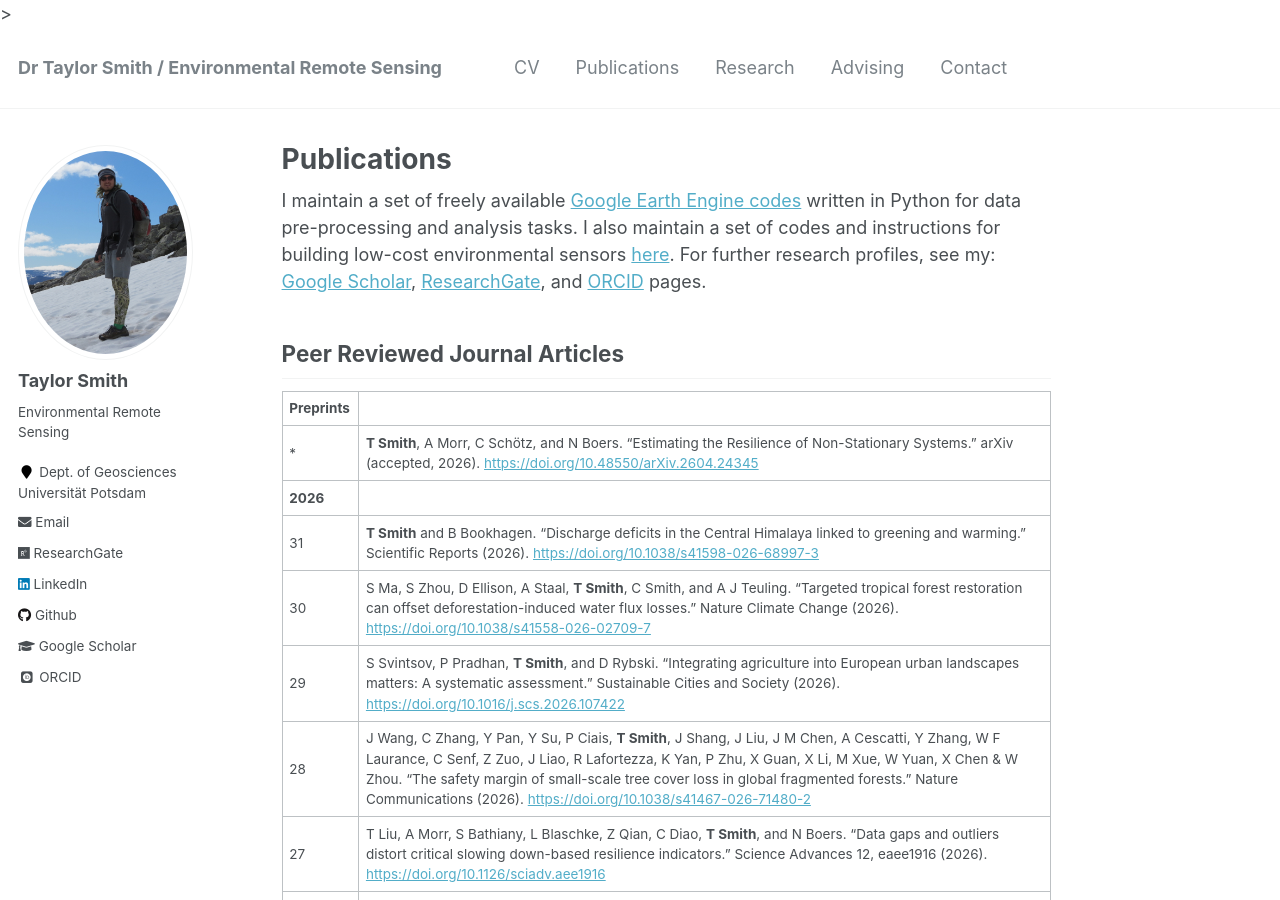
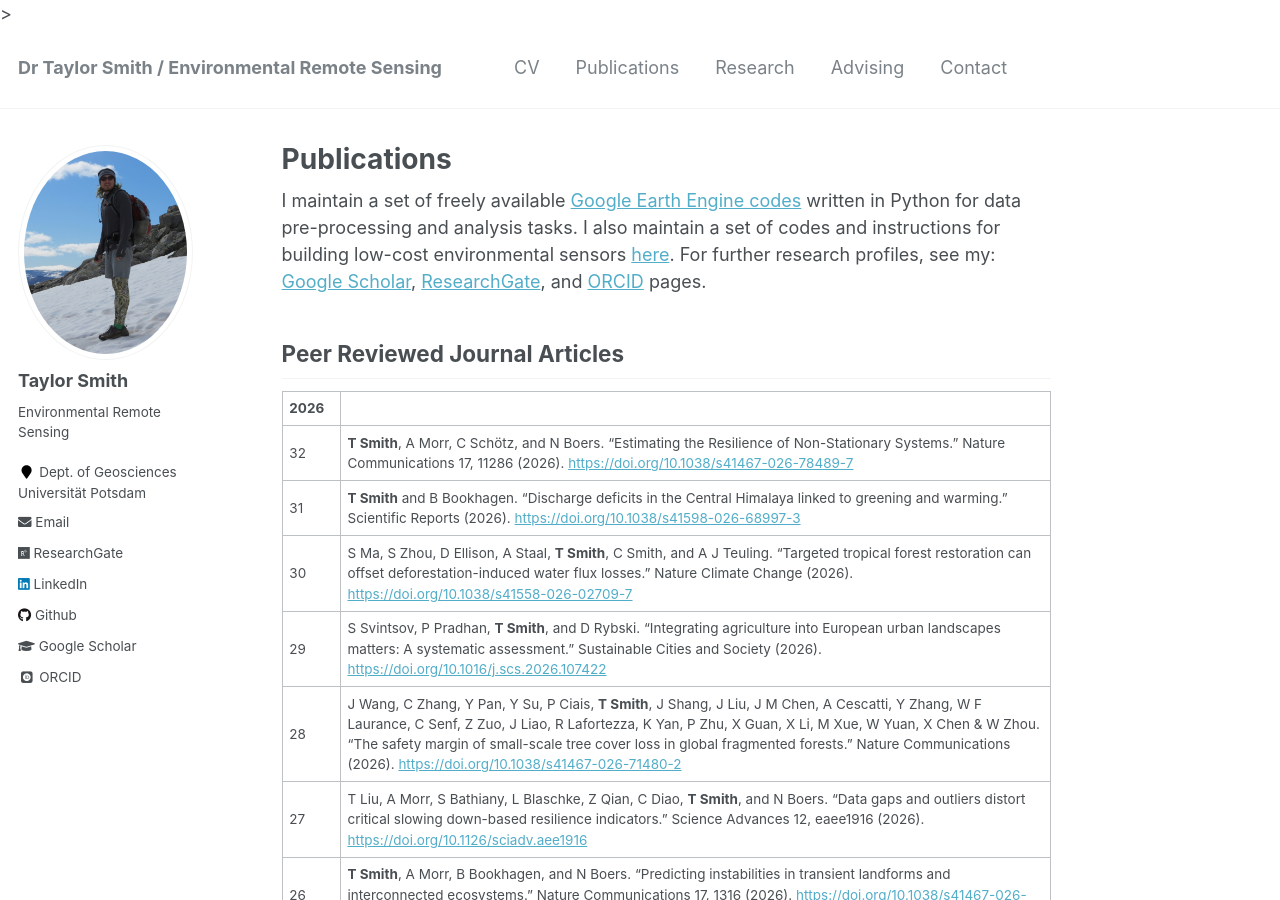
Before and after one commit to tasmi/tasmi.github.io, a Jekyll site: the page built from _pages/publications.md, in a window 1280 px wide and 900 px high. Built offline with Jekyll 4.4.1, drawn with Linux system fonts in a browser that asks for light colours; some web fonts are replaced.

Commit message:
Update publications.md

```diff
--- a/_pages/publications.md
+++ b/_pages/publications.md
@@ -9,9 +9,8 @@ I maintain a set of freely available [Google Earth Engine codes](https://github.
 
 ## Peer Reviewed Journal Articles
 
-| **Preprints**
-* | **T Smith**, A Morr, C Schötz, and N Boers. "Estimating the Resilience of Non-Stationary Systems." arXiv (accepted, 2026). [https://doi.org/10.48550/arXiv.2604.24345](https://doi.org/10.48550/arXiv.2604.24345)
 | **2026**
+32 | **T Smith**, A Morr, C Schötz, and N Boers. "Estimating the Resilience of Non-Stationary Systems." Nature Communications 17, 11286 (2026). [https://doi.org/10.1038/s41467-026-78489-7](https://doi.org/10.1038/s41467-026-78489-7)
 31 | **T Smith** and B Bookhagen. "Discharge deficits in the Central Himalaya linked to greening and warming." Scientific Reports (2026). [https://doi.org/10.1038/s41598-026-68997-3](https://doi.org/10.1038/s41598-026-68997-3)
 30 | S Ma, S Zhou, D Ellison, A Staal, **T Smith**, C Smith, and A J Teuling. "Targeted tropical forest restoration can offset deforestation-induced water flux losses." Nature Climate Change (2026). [https://doi.org/10.1038/s41558-026-02709-7](https://doi.org/10.1038/s41558-026-02709-7)
 29 | S Svintsov, P Pradhan, **T Smith**, and D Rybski. "Integrating agriculture into European urban landscapes matters: A systematic assessment." Sustainable Cities and Society (2026). [https://doi.org/10.1016/j.scs.2026.107422](https://doi.org/10.1016/j.scs.2026.107422)
```
